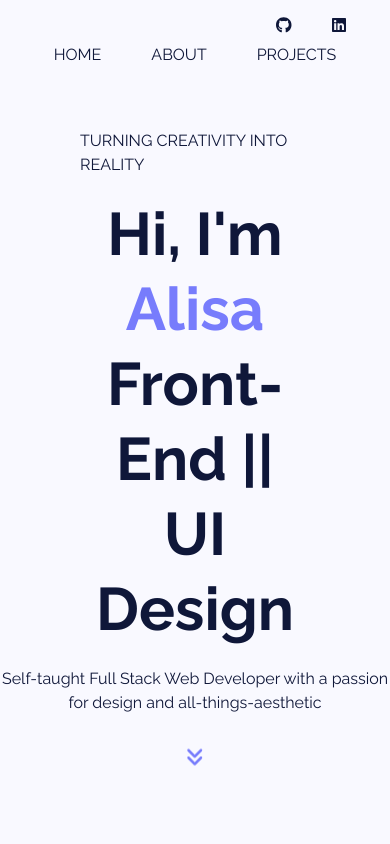
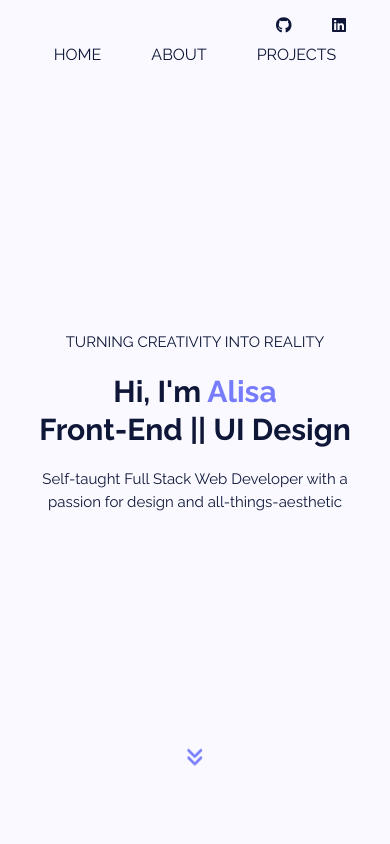
Before and after one commit to vorotyna/portfolio, a Next.js app: page / in a window 390 px wide. Shown: the top 844 px of the page. Built offline with nearby package versions, Linux system fonts and the light colour scheme.

Commit message:
Mobile view for Home

```diff
--- a/app/components/Home/Home.tsx
+++ b/app/components/Home/Home.tsx
@@ -7,19 +7,19 @@ import { FontAwesomeIcon } from "@fortawesome/react-fontawesome";
 const Home: React.FC = () => {
   return (
     <div
-      className="flex flex-col items-center h-screen relative justify-center mx-[80px]"
+      className="flex flex-col items-center h-screen relative justify-center mobile:mx-[80px] mx-[20px] "
       id="home"
     >
-      <p className="uppercase text-[16px] font-[400]">
+      <p className="uppercase mobile:text-[16px] text-[15px] font-[400]">
         Turning creativity into reality
       </p>
-      <h1 className="font-[700] text-[60px] text-center leading-tight my-[20px]">
+      <h1 className="font-[700] mobile:text-[60px] text-[30px] text-center leading-tight my-[20px]">
         {/* eslint-disable-next-line react/no-unescaped-entities */}
         Hi, I'm <span className="text-[#777CFC]">Alisa</span>
         <br></br>
         Front-End || UI Design
       </h1>
-      <p className="font-[400] text-[16px] w-[390px] text-center">
+      <p className="font-[400] mobile:text-[16px] text-[15px]  mobile:w-[390px] text-center">
         Self-taught Full Stack Web Developer with a passion for design and
         all-things-aesthetic
       </p>
--- a/tailwind.config.js
+++ b/tailwind.config.js
@@ -15,6 +15,9 @@ module.exports = {
       colors: {
         'alternating-bg': '#F3F7FE',
       },
+      screens: {
+        'mobile': '450px',
+      },
     },
   },
   plugins: [],
```
